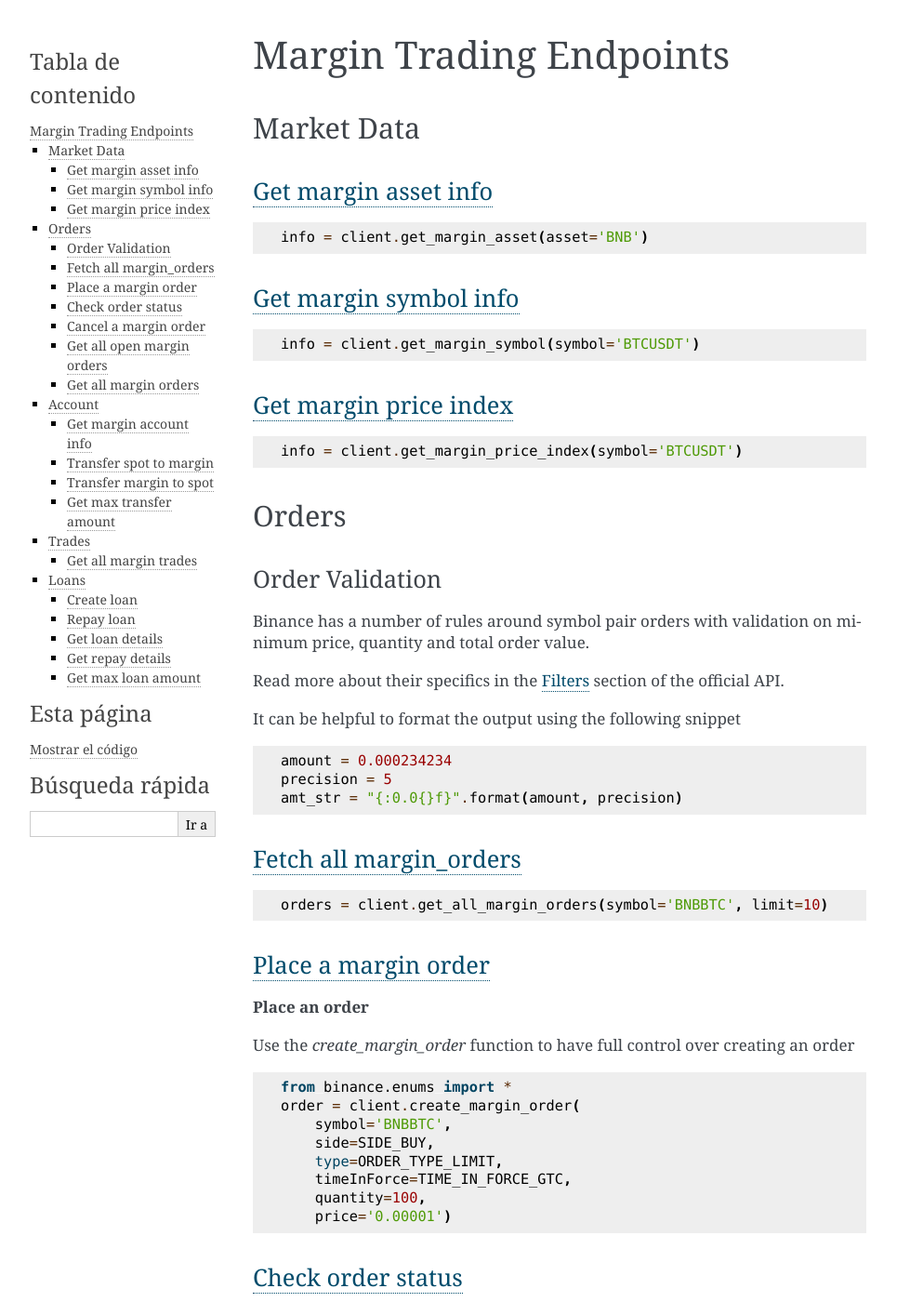
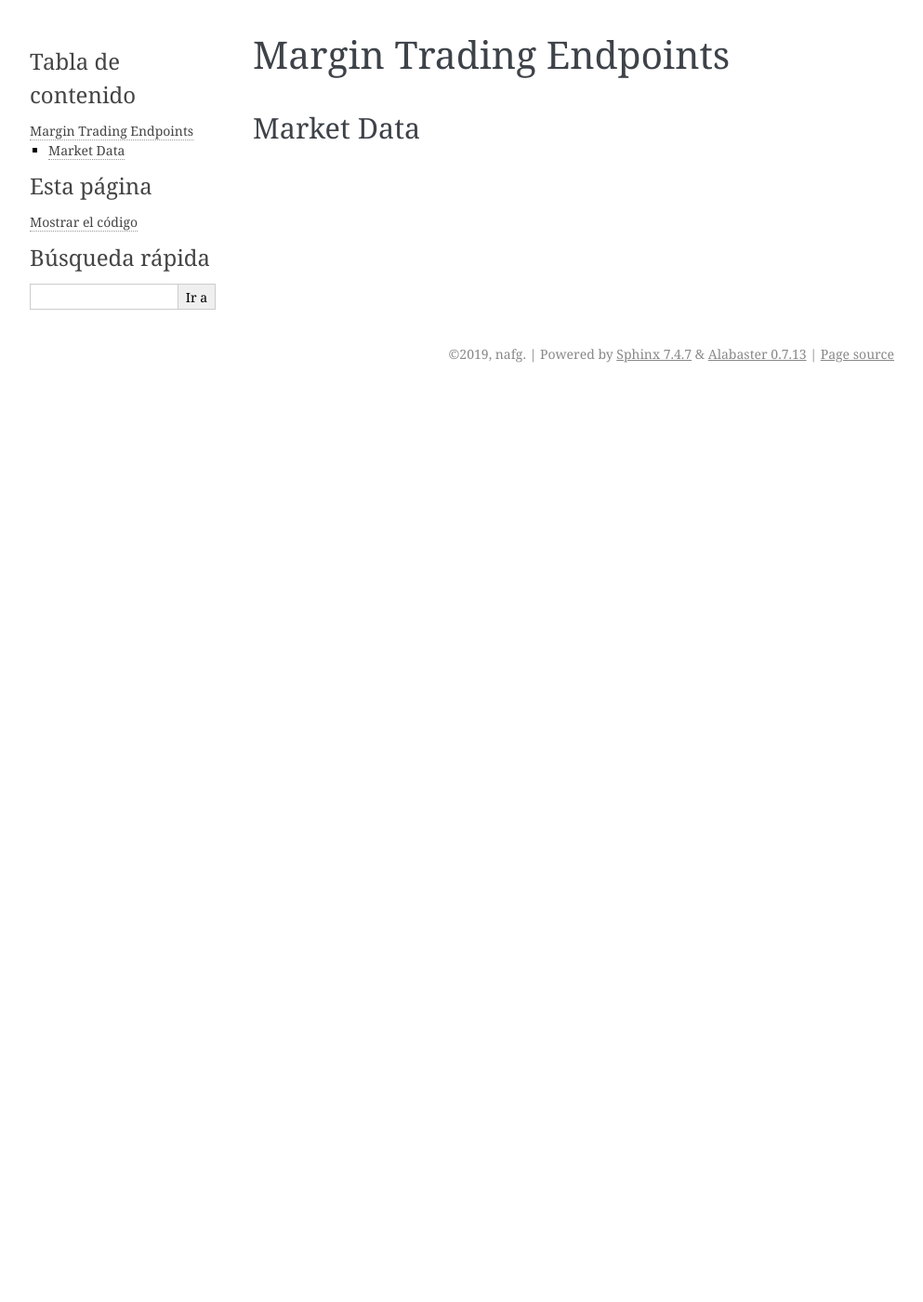
Before and after one commit to nelsonjava/doc, a Sphinx documentation site: the page built from source/margin.rst, in a window 1280 px wide and 1400 px high. Shown: the whole window at 93% size, without its empty margins (148-1141 px from the left). Built offline with Sphinx 7.4.7, drawn with Linux system fonts in a browser that asks for light colours; some of the changed text lies outside the part shown.

Commit message:
first commit

```diff
--- a/source/margin.rst
+++ b/source/margin.rst
@@ -3,183 +3,3 @@ Margin Trading Endpoints
 
 Market Data
 -----------
-
-`Get margin asset info <binance.html#binance.client.Client.get_margin_asset>`_
-^^^^^^^^^^^^^^^^^^^^^^^^^^^^^^^^^^^^^^^^^^^^^^^^^^^^^^^^^^^^^^^^^^^^^^^^^^^^^^
-
-.. code:: python
-
-    info = client.get_margin_asset(asset='BNB')
-
-`Get margin symbol info <binance.html#binance.client.Client.get_margin_symbol>`_
-^^^^^^^^^^^^^^^^^^^^^^^^^^^^^^^^^^^^^^^^^^^^^^^^^^^^^^^^^^^^^^^^^^^^^^^^^^^^^^^^
-
-.. code:: python
-
-    info = client.get_margin_symbol(symbol='BTCUSDT')
-
-`Get margin price index <binance.html#binance.client.Client.get_margin_price_index>`_
-^^^^^^^^^^^^^^^^^^^^^^^^^^^^^^^^^^^^^^^^^^^^^^^^^^^^^^^^^^^^^^^^^^^^^^^^^^^^^^^^^^^^^
-
-.. code:: python
-
-    info = client.get_margin_price_index(symbol='BTCUSDT')
-
-Orders
-------
-
-Order Validation
-^^^^^^^^^^^^^^^^
-
-Binance has a number of rules around symbol pair orders with validation on minimum price, quantity and total order value.
-
-Read more about their specifics in the `Filters <https://github.com/binance-exchange/binance-official-api-docs/blob/master/rest-api.md#filters>`_
-section of the official API.
-
-It can be helpful to format the output using the following snippet
-
-.. code:: python
-
-    amount = 0.000234234
-    precision = 5
-    amt_str = "{:0.0{}f}".format(amount, precision)
-
-
-`Fetch all margin_orders <binance.html#binance.client.Client.get_all_margin_orders>`_
-^^^^^^^^^^^^^^^^^^^^^^^^^^^^^^^^^^^^^^^^^^^^^^^^^^^^^^^^^^^^^^^^^^^^^^^^^^^^^^^^^^^^^
-
-.. code:: python
-
-    orders = client.get_all_margin_orders(symbol='BNBBTC', limit=10)
-
-
-`Place a margin order <binance.html#binance.client.Client.create_margin_order>`_
-^^^^^^^^^^^^^^^^^^^^^^^^^^^^^^^^^^^^^^^^^^^^^^^^^^^^^^^^^^^^^^^^^^^^^^^^^^^^^^^^
-
-**Place an order**
-
-Use the `create_margin_order` function to have full control over creating an order
-
-.. code:: python
-
-    from binance.enums import *
-    order = client.create_margin_order(
-        symbol='BNBBTC',
-        side=SIDE_BUY,
-        type=ORDER_TYPE_LIMIT,
-        timeInForce=TIME_IN_FORCE_GTC,
-        quantity=100,
-        price='0.00001')
-
-
-`Check order status <binance.html#binance.client.Client.get_margin_order>`_
-^^^^^^^^^^^^^^^^^^^^^^^^^^^^^^^^^^^^^^^^^^^^^^^^^^^^^^^^^^^^^^^^^^^^
-
-.. code:: python
-
-    order = client.get_margin_order(
-        symbol='BNBBTC',
-        orderId='orderId')
-
-
-`Cancel a margin order <binance.html#binance.client.Client.cancel_margin_order>`_
-^^^^^^^^^^^^^^^^^^^^^^^^^^^^^^^^^^^^^^^^^^^^^^^^^^^^^^^^^^^^^^^^^^^^^^^^^^^^^^^^^
-
-.. code:: python
-
-    result = client.cancel_margin_order(
-        symbol='BNBBTC',
-        orderId='orderId')
-
-
-`Get all open margin orders <binance.html#binance.client.Client.get_open_margin_orders>`_
-^^^^^^^^^^^^^^^^^^^^^^^^^^^^^^^^^^^^^^^^^^^^^^^^^^^^^^^^^^^^^^^^^^^^^^^^^^^^^^^^^^^^^^^^^
-
-.. code:: python
-
-    orders = client.get_open_margin_orders(symbol='BNBBTC')
-
-`Get all margin orders <binance.html#binance.client.Client.get_all_margin_orders>`_
-^^^^^^^^^^^^^^^^^^^^^^^^^^^^^^^^^^^^^^^^^^^^^^^^^^^^^^^^^^^^^^^^^^^^^^^^^^^^^^^^^^^
-
-.. code:: python
-
-    orders = client.get_all_margin_orders(symbol='BNBBTC')
-
-
-Account
--------
-
-`Get margin account info <binance.html#binance.client.Client.get_margin_account>`_
-^^^^^^^^^^^^^^^^^^^^^^^^^^^^^^^^^^^^^^^^^^^^^^^^^^^^^^^^^^^^^^^^^^^^^^^^^^^^^^^^^^
-
-.. code:: python
-
-    info = client.get_margin_account()
-
-`Transfer spot to margin <binance.html#binance.client.Client.transfer_spot_to_margin>`_
-^^^^^^^^^^^^^^^^^^^^^^^^^^^^^^^^^^^^^^^^^^^^^^^^^^^^^^^^^^^^^^^^^^^^^^^^^^^^^^^^^^^^^^^
-
-.. code:: python
-
-    transaction = client.transfer_spot_to_margin(asset='BTC', amount='1.1')
-
-`Transfer margin to spot <binance.html#binance.client.Client.transfer_margin_to_spot>`_
-^^^^^^^^^^^^^^^^^^^^^^^^^^^^^^^^^^^^^^^^^^^^^^^^^^^^^^^^^^^^^^^^^^^^^^^^^^^^^^^^^^^^^^^
-
-.. code:: python
-
-    transaction = client.transfer_margin_to_spot(asset='BTC', amount='1.1')
-
-`Get max transfer amount <binance.html#binance.client.Client.get_max_margin_transfer>`_
-^^^^^^^^^^^^^^^^^^^^^^^^^^^^^^^^^^^^^^^^^^^^^^^^^^^^^^^^^^^^^^^^^^^^^^^^^^^^^^^^^^^^^^^
-
-.. code:: python
-
-    details = client.get_max_margin_transfer(asset='BTC')
-
-
-Trades
------
-
-`Get all margin trades <binance.html#binance.client.Client.get_margin_trades>`_
-^^^^^^^^^^^^^^^^^^^^^^^^^^^^^^^^^^^^^^^^^^^^^^^^^^^^^^^^^^^^^^^^^^^^^^^^^^^^^^^
-
-.. code:: python
-
-    trades = client.get_margin_trades(symbol='BNBBTC')
-
-Loans
------
-
-
-`Create loan <binance.html#binance.client.Client.create_margin_loan>`_
-^^^^^^^^^^^^^^^^^^^^^^^^^^^^^^^^^^^^^^^^^^^^^^^^^^^^^^^^^^^^^^^^^^^^^^
-
-.. code:: python
-
-    transaction = client.create_margin_loan(asset='BTC', amount='1.1')
-
-`Repay loan <binance.html#binance.client.Client.repay_margin_loan>`_
-^^^^^^^^^^^^^^^^^^^^^^^^^^^^^^^^^^^^^^^^^^^^^^^^^^^^^^^^^^^^^^^^^^^^
-
-.. code:: python
-
-    transaction = client.repay_margin_loan(asset='BTC', amount='1.1')
-
-`Get loan details <binance.html#binance.client.Client.get_margin_loan_details>`_
-^^^^^^^^^^^^^^^^^^^^^^^^^^^^^^^^^^^^^^^^^^^^^^^^^^^^^^^^^^^^^^^^^^^^^^^^^^^^^^^^
-
-.. code:: python
-
-    details = client.get_margin_loan_details(asset='BTC', txId='100001')
-
-`Get repay details <binance.html#binance.client.Client.get_margin_repay_details>`_
-^^^^^^^^^^^^^^^^^^^^^^^^^^^^^^^^^^^^^^^^^^^^^^^^^^^^^^^^^^^^^^^^^^^^^^^^^^^^^^^^^^
-
-.. code:: python
-
-    details = client.get_margin_repay_details(asset='BTC', txId='100001')
-
-`Get max loan amount <binance.html#binance.client.Client.get_max_margin_loan>`_
-^^^^^^^^^^^^^^^^^^^^^^^^^^^^^^^^^^^^^^^^^^^^^^^^^^^^^^^^^^^^^^^^^^^^^^^^^^^^^^^
```
